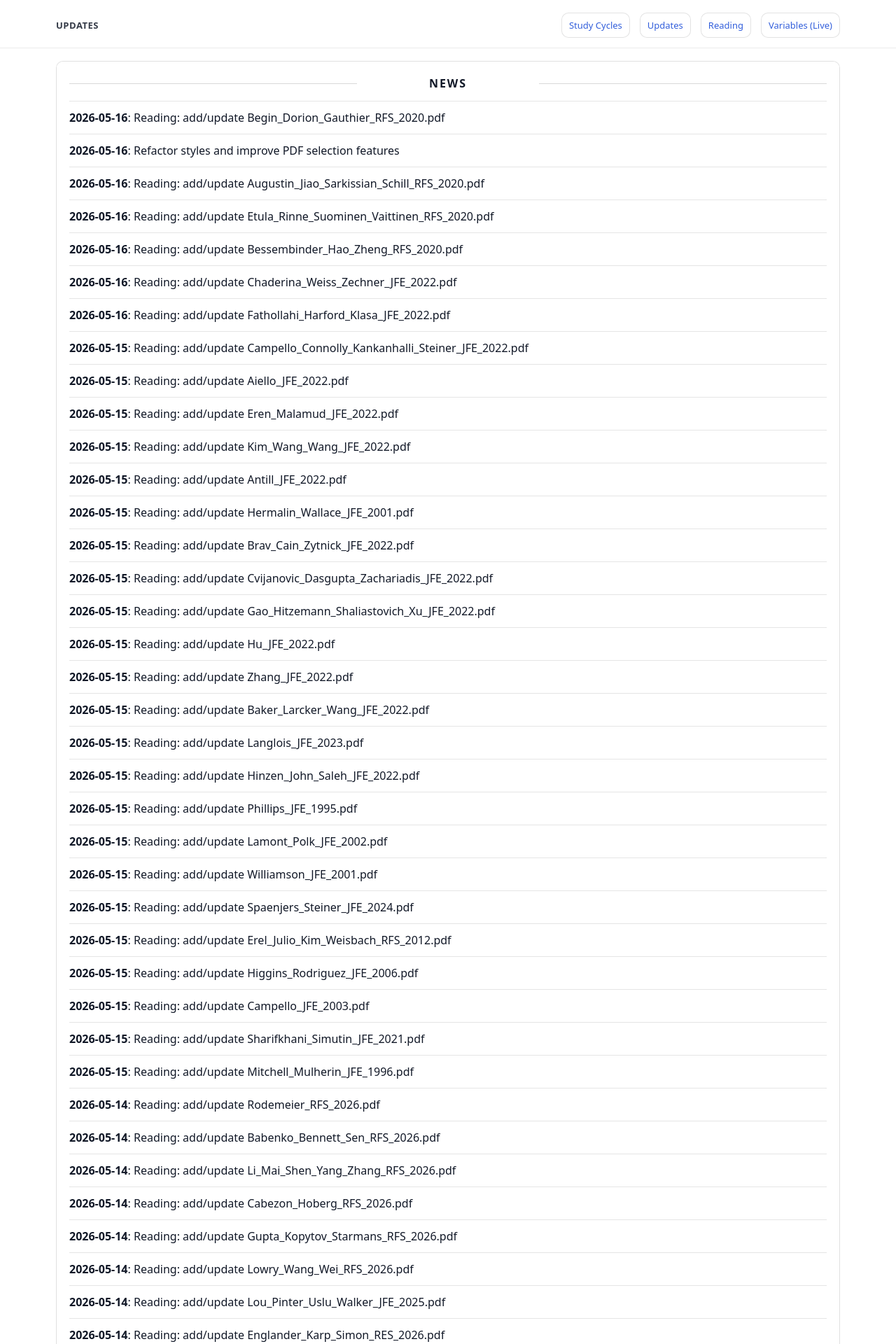
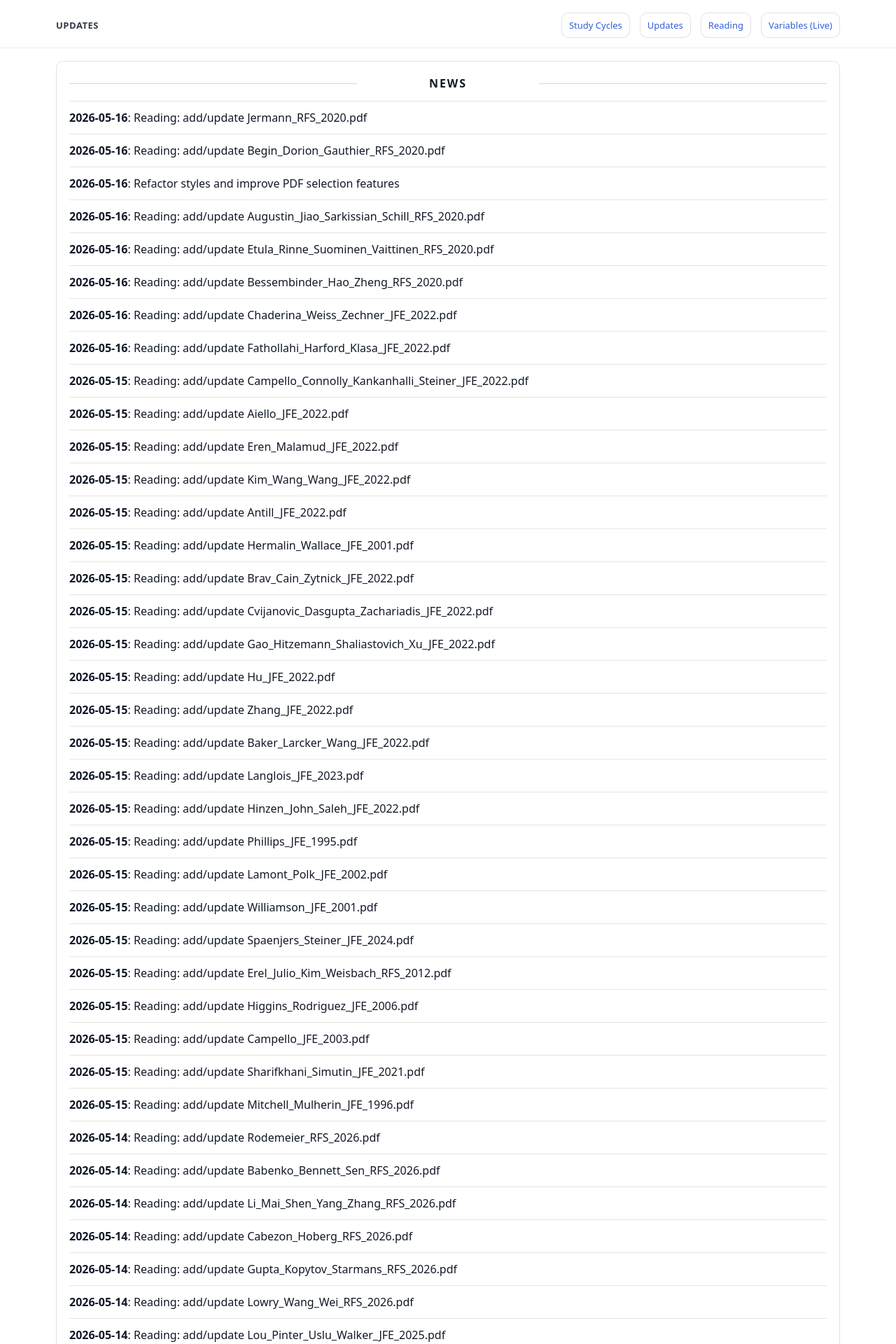
Before and after one commit to yaxinzn/study-archive, a Jekyll site: the page built from updates/index.md, in a window 1280 px wide. Shown: the top 1920 px of the page at 70% size. Built offline with Jekyll 4.4.1, drawn with Linux system fonts in a browser that asks for light colours; some of the changed text lies outside the part shown.

Commit message:
chore: update NEWS feed

```diff
--- a/_data/news.yml
+++ b/_data/news.yml
@@ -1,4 +1,7 @@
 # Auto-generated update history (sorted newest -> oldest). Do not edit manually.
+- ts: "1778887060"
+  date: "2026-05-16"
+  title: "Reading: add/update Jermann_RFS_2020.pdf"
 - ts: "1778886985"
   date: "2026-05-16"
   title: "Reading: add/update Begin_Dorion_Gauthier_RFS_2020.pdf"
```
